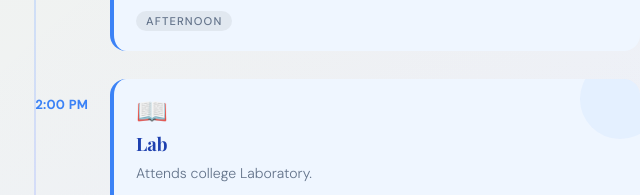
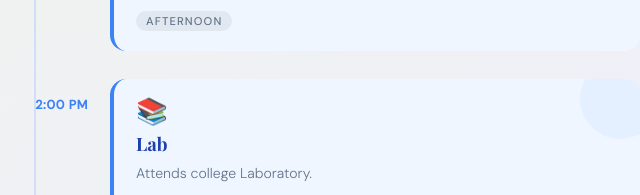
Before and after one commit to abhayyadav0090/daily-routine-webpage, a plain HTML site: page index.html in a window 1280 px wide. Shown: the part 1018-1213 px from the top of the page, 316-956 px from the left. Drawn offline with nearby package versions, Linux system fonts and the light colour scheme.

```diff
--- a/index.html
+++ b/index.html
@@ -64,7 +64,7 @@
     <div class="block afternoon">
       <div class="time-badge">2:00 PM</div>
       <div class="card">
-        <div class="icon">📖</div>
+        <div class="icon">📚</div>
         <h2>Lab</h2>
         <p>Attends college Laboratory.</p>
         <span class="tag">Afternoon</span>
```
